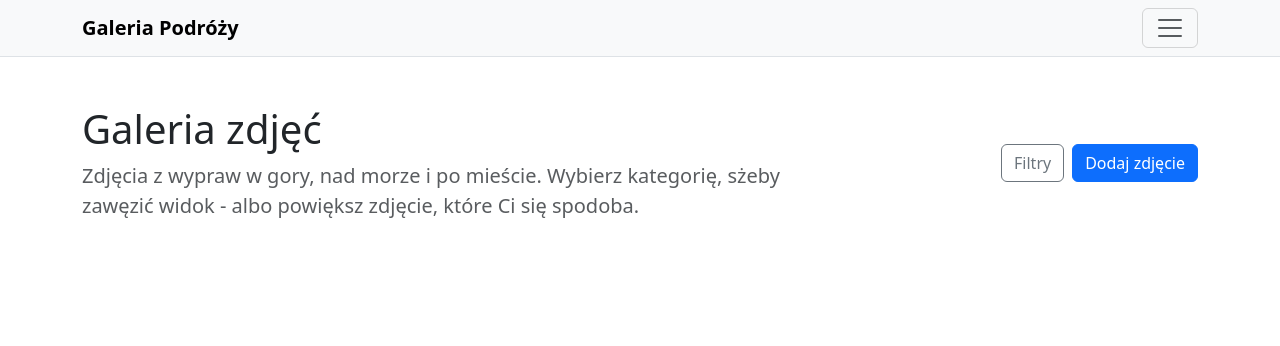
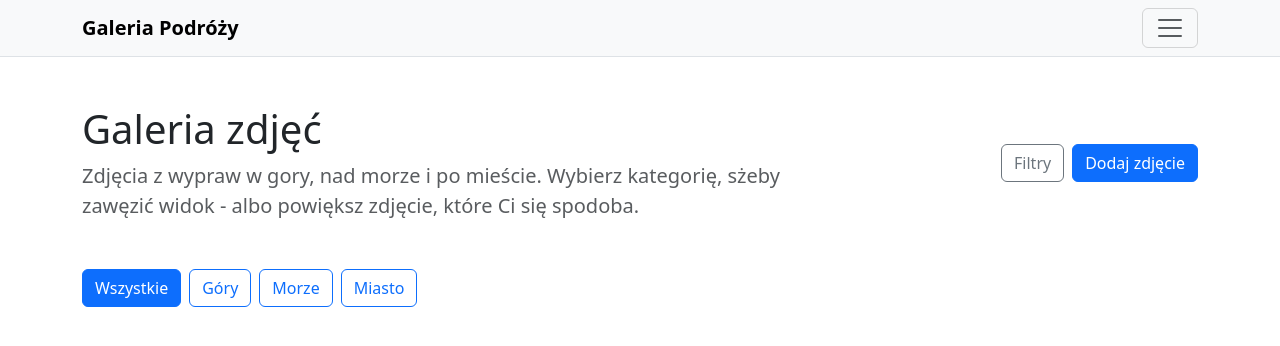
Before and after one commit to annaaugustyniak/inf04-web, a React (Vite) app in the folder zadania/mb05/: page / in a window 1280 px wide. Shown: the top 346 px of the page. Built offline with nearby package versions, Linux system fonts and the light colour scheme.

Commit message:
category bar

```diff
--- a/zadania/mb05/src/App.jsx
+++ b/zadania/mb05/src/App.jsx
@@ -1,4 +1,5 @@
 import Navbar from "./components/Navbar";
+import CategoryBar from "./components/CategoryBar";
 
 function App() {
   return (
@@ -38,6 +39,10 @@ function App() {
           </div>
         </div>
       </header>
+
+      <main className="container">
+        <CategoryBar />
+      </main>
     </>
   );
 }
--- /dev/null
+++ b/zadania/mb05/src/components/CategoryBar.jsx
@@ -0,0 +1,23 @@
+function CategoryBar() {
+  return (
+    <div id="kategorie" className="d-flex flex-wrap gap-2 mb-4">
+      <button
+        type="button"
+        className="btn btn-outline-primary active"
+        aria-pressed="true"
+      >
+        Wszystkie
+      </button>
+      <button type="button" className="btn btn-outline-primary">
+        Góry
+      </button>
+      <button type="button" className="btn btn-outline-primary">
+        Morze
+      </button>
+      <button type="button" className="btn btn-outline-primary">
+        Miasto
+      </button>
+    </div>
+  );
+}
+export default CategoryBar;
```
